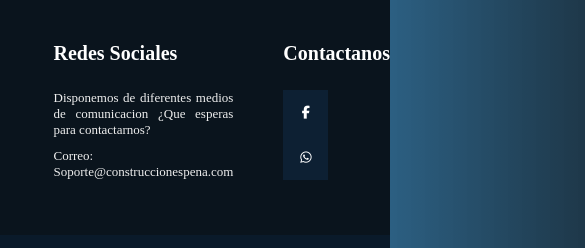
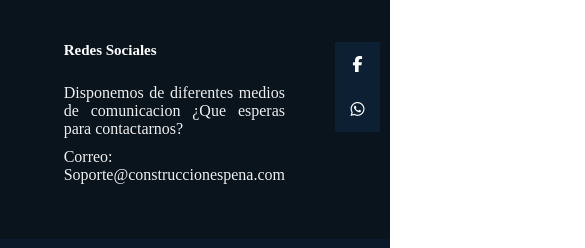
Before and after one commit to prograshaco/contrucciones.github.io, a plain HTML site: page index.html in a window 390 px wide. Shown: the part 2107-2355 px from the top of the page, 585 px wide, since content can reach past the window. Drawn offline with nearby package versions, Linux system fonts and the light colour scheme.

Commit message:
Carga responsive 2

```diff
--- a/index.html
+++ b/index.html
@@ -107,7 +107,7 @@
 
             </div>
             <div class="box">
-                <h2>Contactanos</h2>
+
                 <div class="red-social">
                     <a href="#" class="fa fa-facebook"></a>
                     <a href="https://api.whatsapp.com/send?phone=569" class="fa fa-whatsapp"></a>
--- a/style2.css
+++ b/style2.css
@@ -80,7 +80,9 @@ body{
     border: 1px solid rgba(255, 255, 255, 0.18);
 
   }
-
+  .contain_creaciones{
+    width: 0%;
+  }
   .contain_creaciones p{
     text-align: justify;
     font-size: 20px;
@@ -92,18 +94,24 @@ body{
     width: 250px;
     padding-left: 30%;
   }
+  .pie-pagina .grupo-1{
+    display: grid;
 
-  .grupo-1{
-    align-items: flex-start;
   }
-  .grupo-1 h2{
 
-    font-size: 17px;
+  .pie-pagina .grupo-1 .box figure {
+    width: 0%;
+    height: 0%;
+  }
+
+  .pie-pagina .grupo-1 .box h2{
+
+    font-size: 15px;
   }
 
   .box{
     text-align: justify;
-    font-size: 13px;
+
   }
   .pie-pagina .grupo-1 .box figure img{
     width: 0;
```
